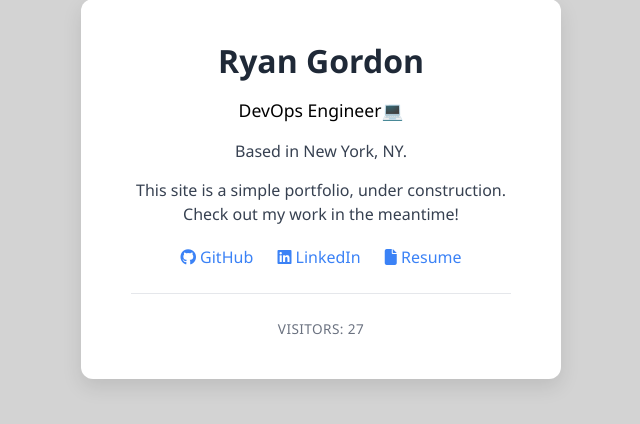
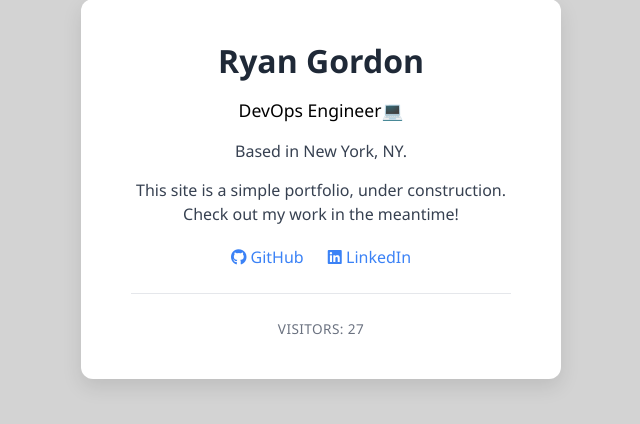
Before and after one commit to ryankgordon/RyanGordon, a Flask app: page / in a window 1280 px wide. Shown: the part 211-635 px from the top of the page, without its empty margins (319-959 px from the left). Run offline with Flask 3, Linux system fonts and the light colour scheme; data comes from the database, SQL or seed files in the repository.

Commit message:
Remove Resume link from index.html
Removed the Resume link from the index.html file.

```diff
--- a/templates/index.html
+++ b/templates/index.html
@@ -23,9 +23,6 @@
 </a>
 	<a href="https://linkedin.com/in/ryankigordon/" target="_blank">
  	 <i class="fab fa-linkedin"></i> LinkedIn
-
-	<a href="/resume" target="_blank">
-     <i class="fas fa-file"></i> Resume
 </a>
     </div>
 
```
